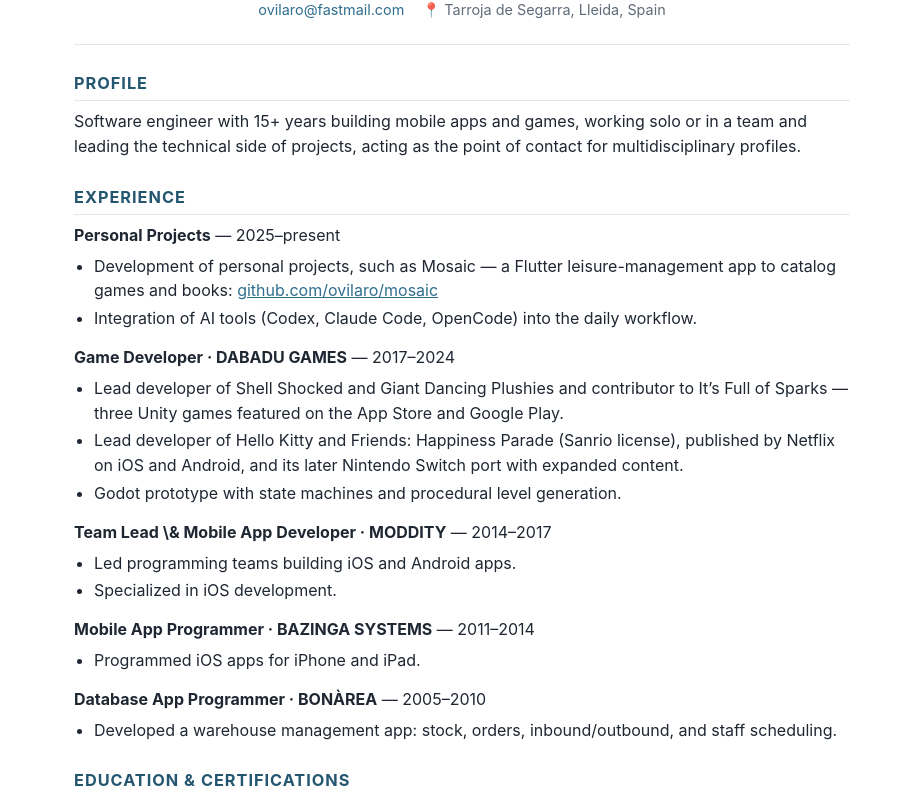
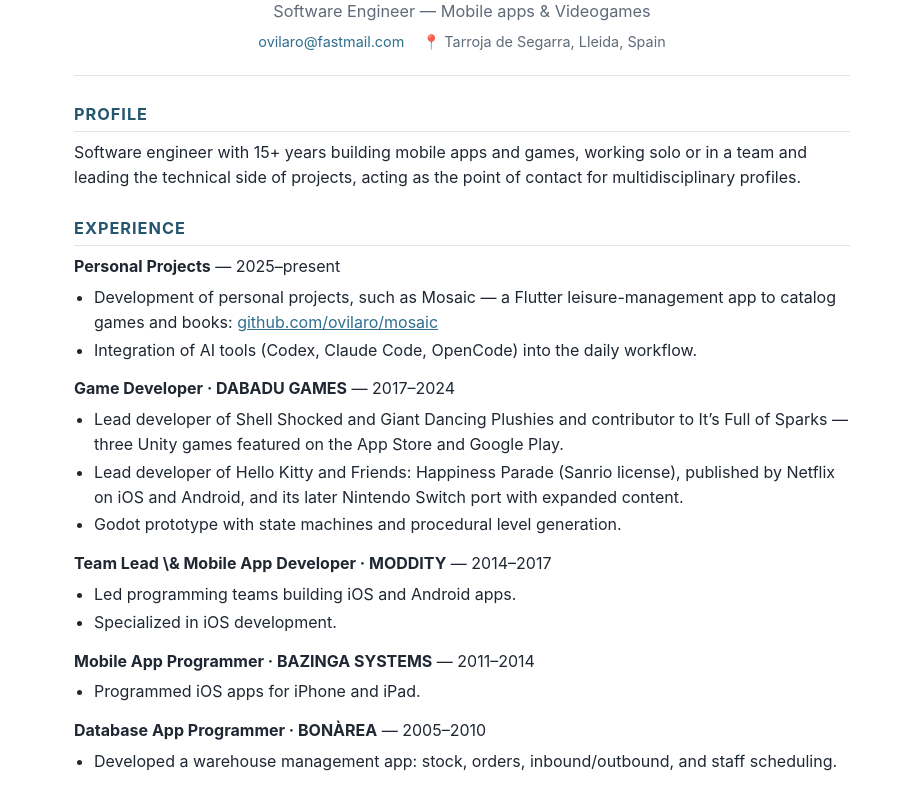
Before and after one commit to ovilaro/portfolio, a plain HTML site: page en/cv.html in a window 1280 px wide. Shown: the part 152-946 px from the top of the page, without its empty margins (178-1100 px from the left). Drawn offline with Linux system fonts and the light colour scheme.

Commit message:
Deploy 2026-10-22 13:56

```diff
--- a/en/cv.html
+++ b/en/cv.html
@@ -21,7 +21,7 @@
 <main class="cv-page">
 <header class="cv-head">
 <h1>Oriol Vilaró Roca</h1>
-<p class="cv-subtitle"></p>
+<p class="cv-subtitle">Software Engineer — Mobile apps & Videogames</p>
 <p class="cv-contact"><span class="cv-mail"><a class="mail" data-mu="ovilaro" data-md="fastmail.com" hidden></a><noscript>ovilaro [arrova] fastmail [punt] com</noscript></span>
 <span class="cv-loc"><span class="cv-ico">&#x1F4CD;</span> Tarroja de Segarra, Lleida, Spain</span></p>
 </header>
```
